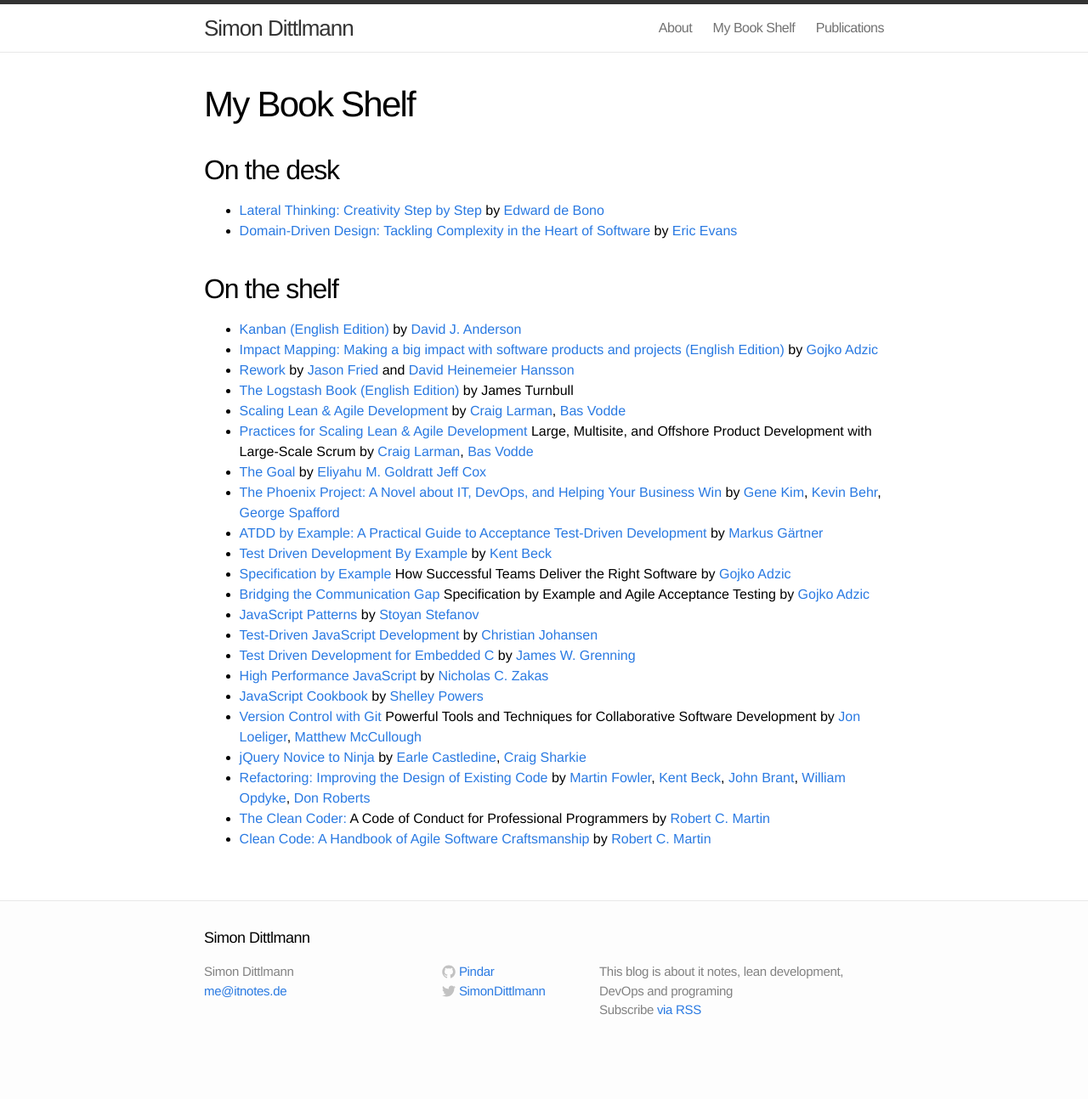
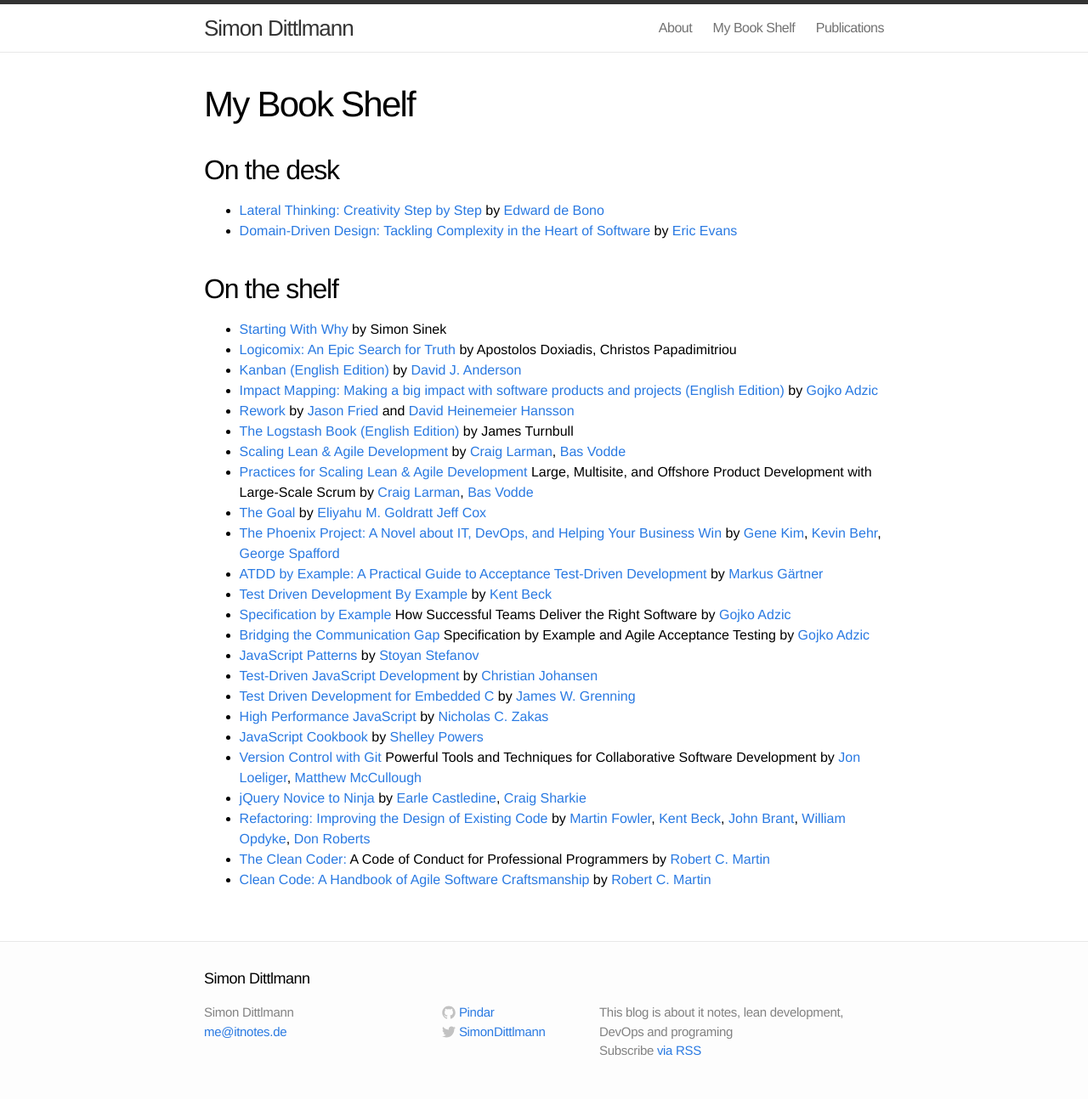
Before and after one commit to Pindar/pindar.github.io, a Jekyll site: the page built from book-shelf.md, in a window 1280 px wide. Shown: the whole page at 85% size. Built offline with Jekyll 4.4.1, drawn with Linux system fonts in a browser that asks for light colours; nearby versions of some CDN libraries; before the commit the page ends 1246 px from its top, so only the background shows below that.

Commit message:
update book-shelf

```diff
--- a/book-shelf.md
+++ b/book-shelf.md
@@ -8,11 +8,14 @@
 
 ## On the desk
 
+
 * [Lateral Thinking: Creativity Step by Step](http://www.amazon.de/gp/product/B003V1WTLI/ref=as_li_tl?ie=UTF8&camp=1638&creative=19454&creativeASIN=B003V1WTLI&linkCode=as2&tag=simondittl-21&linkId=3I6WQDLFAKL5UUTK) by [Edward de Bono](http://www.amazon.de/s/?_encoding=UTF8&camp=1638&creative=19454&field-author=Edward%20de%20Bono&linkCode=ur2&search-alias=digital-text&site-redirect=de&sort=relevancerank&tag=simondittl-21)
 * [Domain-Driven Design: Tackling Complexity in the Heart of Software](http://www.amazon.de/gp/product/B00794TAUG/ref=as_li_qf_sp_asin_il_tl?ie=UTF8&camp=1638&creative=6742&creativeASIN=B00794TAUG&linkCode=as2&tag=simondittl-21&linkId=QPC776ZLZG666ORN) by [Eric Evans](http://www.amazon.de/Eric-Evans/e/B001KDCO2I/ref=ntt_athr_dp_pel_1)
 
 ## On the shelf
 
+* [Starting With Why](http://amzn.to/2ah5Bgw) by Simon Sinek
+* [Logicomix: An Epic Search for Truth](http://amzn.to/2a746EB) by  Apostolos Doxiadis, Christos Papadimitriou
 * [Kanban (English Edition)](http://www.amazon.de/gp/product/B0057H2M70/ref=as_li_qf_sp_asin_il_tl?ie=UTF8&camp=1638&creative=6742&creativeASIN=B0057H2M70&linkCode=as2&tag=simondittl-21&linkId=QHBOIPRZLDYAIEAM) by [David J. Anderson](http://www.amazon.de/David-J.-Anderson/e/B004XUDW58/ref=ntt_athr_dp_pel_1)
 * [Impact Mapping: Making a big impact with software products and projects (English Edition)](http://www.amazon.de/gp/product/B009KWDKVA/ref=as_li_tl?ie=UTF8&camp=1638&creative=19454&creativeASIN=B009KWDKVA&linkCode=as2&tag=simondittl-21&linkId=SZUZDHMIKPO4LNAZ) by [Gojko Adzic](http://www.amazon.de/Gojko-Adzic/e/B004P9W8G6/?_encoding=UTF8&camp=1638&creative=19454&linkCode=ur2&site-redirect=de&tag=simondittl-21&linkId=P6D3FQHV435HOXQC)
 * [Rework](http://www.amazon.de/gp/product/0307463745/ref=as_li_qf_sp_asin_il_tl?ie=UTF8&camp=1638&creative=6742&creativeASIN=0307463745&linkCode=as2&tag=simondittl-21&linkId=IG3GU4OMMP4R3ETO) by [Jason Fried](http://www.amazon.de/Jason-Fried/e/B002MQ13PQ/ref=dp_byline_cont_book_1) and [David Heinemeier Hansson](http://www.amazon.de/David-Heinemeier-Hansson/e/B001JS19Y8/ref=dp_byline_cont_book_2)
```
